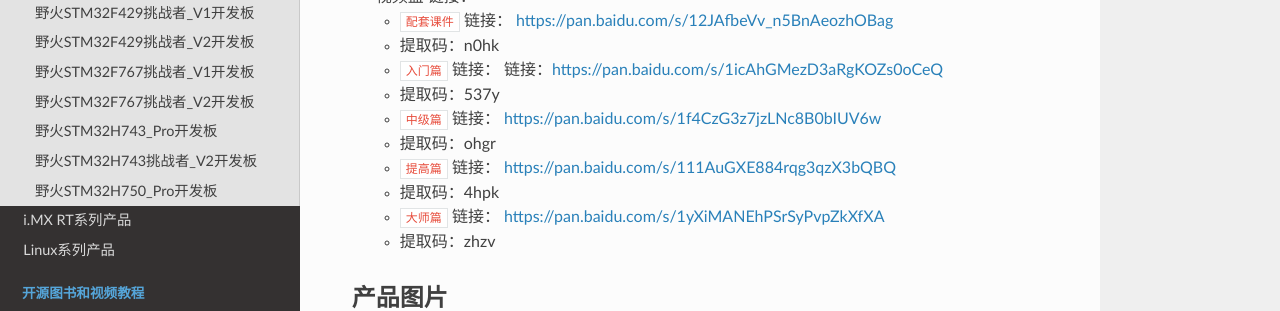
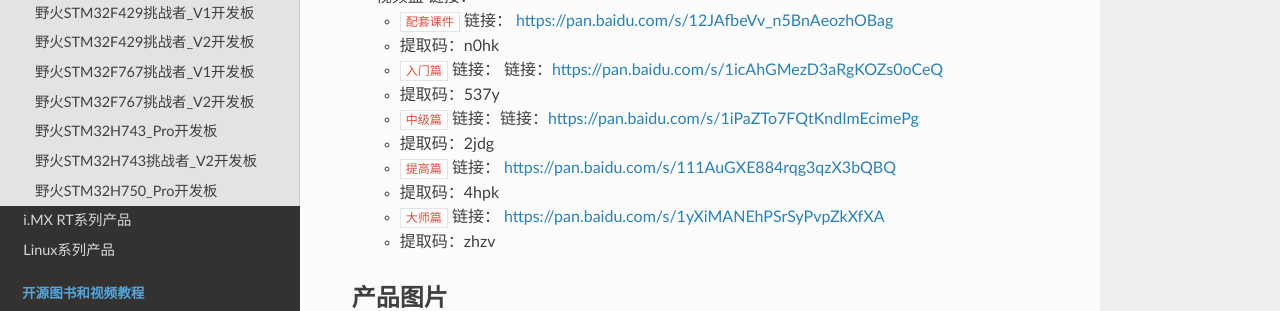
Before and after one commit to Embedfire/ebf_products, a Sphinx documentation site: the page built from documentation/stm32/ebf_stm32f103_badao_v2.rst, in a window 1280 px wide and 900 px high, scrolled down 357 px. Shown: the part 149-460 px from the top of the window. Built offline with Sphinx 7.4.7 and the Read the Docs theme 2.0.0, drawn with Linux system fonts in a browser that asks for light colours; pages that are not in the unit, such as notebooks, are missing from menus.

Commit message:
Update ebf_stm32f103_badao_v2.rst

```diff
--- a/documentation/stm32/ebf_stm32f103_badao_v2.rst
+++ b/documentation/stm32/ebf_stm32f103_badao_v2.rst
@@ -26,9 +26,9 @@
 
    -  提取码：537y
 
-   -  ``中级篇`` 链接： https://pan.baidu.com/s/1f4CzG3z7jzLNc8B0bIUV6w
+   -  ``中级篇`` 链接：链接：https://pan.baidu.com/s/1iPaZTo7FQtKndImEcimePg
 
-   -  提取码：ohgr
+   - 提取码：2jdg
 
    -  ``提高篇`` 链接： https://pan.baidu.com/s/111AuGXE884rqg3qzX3bQBQ
 
```
